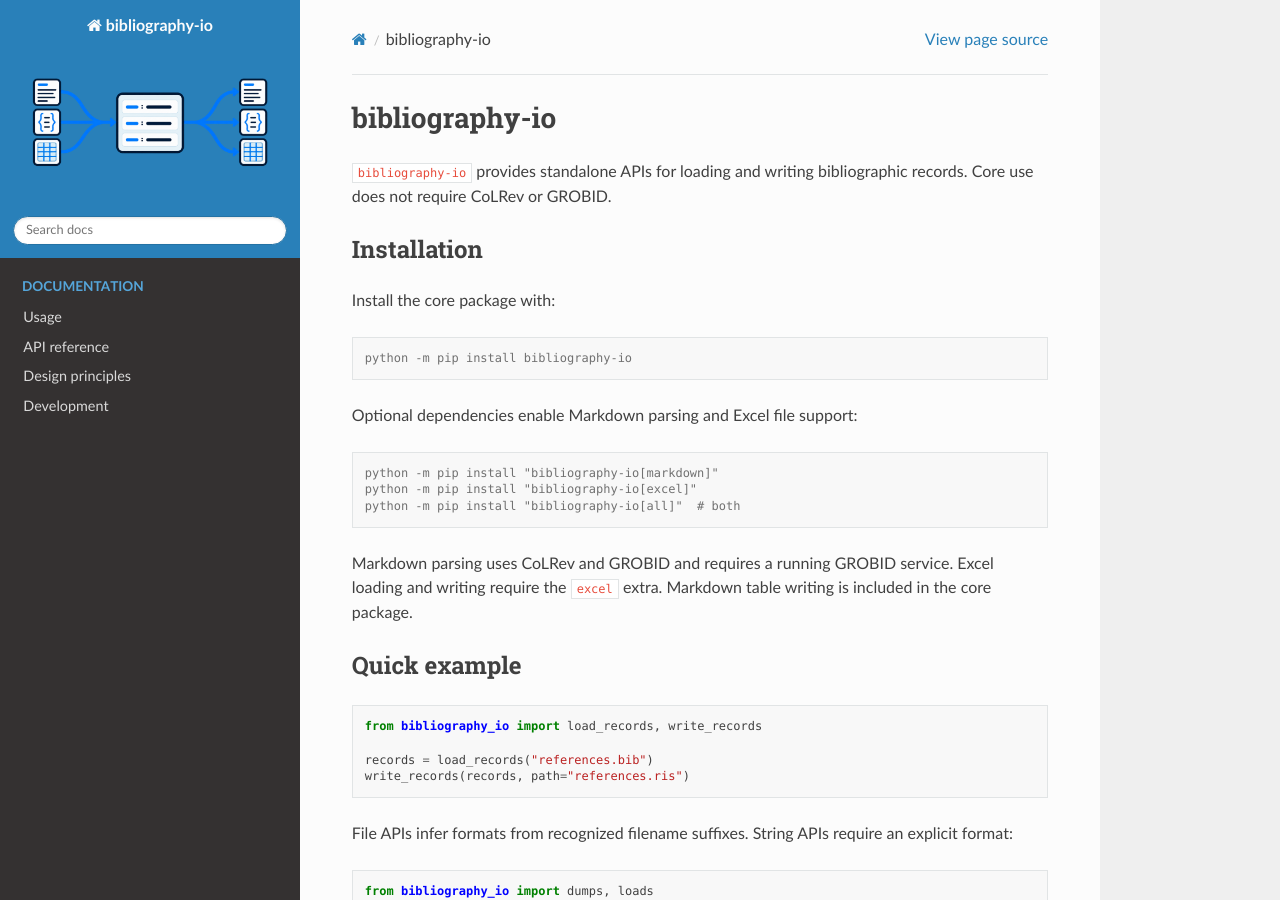
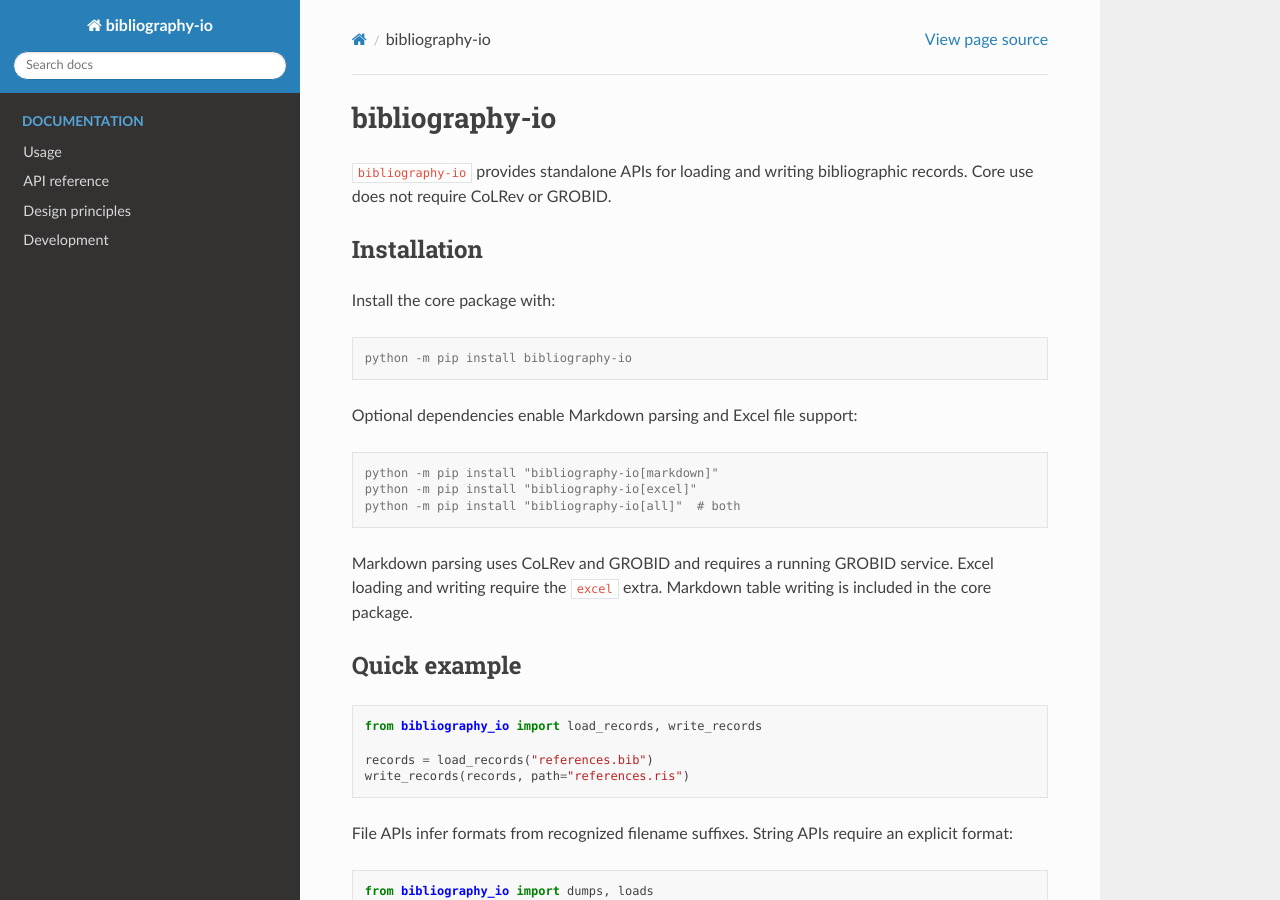
Before and after one commit to CoLRev-Environment/bibliography-io, a Sphinx documentation site: the page built from docs/index.rst, in a window 1280 px wide and 900 px high. Built offline with Sphinx 7.4.7 and the Read the Docs theme 3.1.0, drawn with Linux system fonts in a browser that asks for light colours.

Commit message:
docs: drop logo from left column

```diff
--- a/docs/conf.py
+++ b/docs/conf.py
@@ -22,5 +22,4 @@ autodoc_typehints = "description"
 html_theme = "sphinx_rtd_theme"
 html_title = "bibliography-io documentation"
 html_baseurl = "https://colrev-environment.github.io/bibliography-io/"
-html_logo = "_static/bibliography_io_logo.png"
 html_favicon = "_static/favicon.ico"
```
